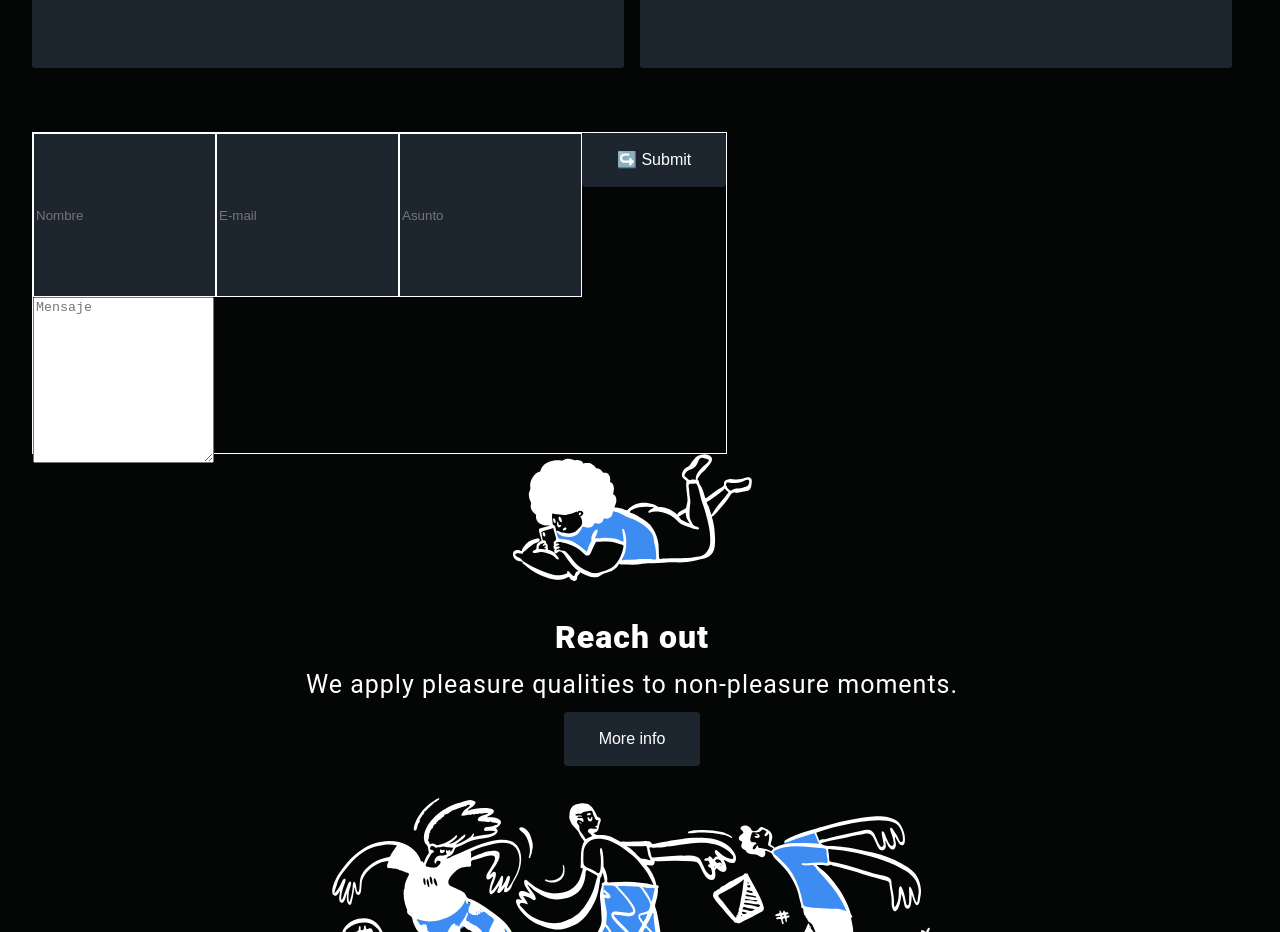
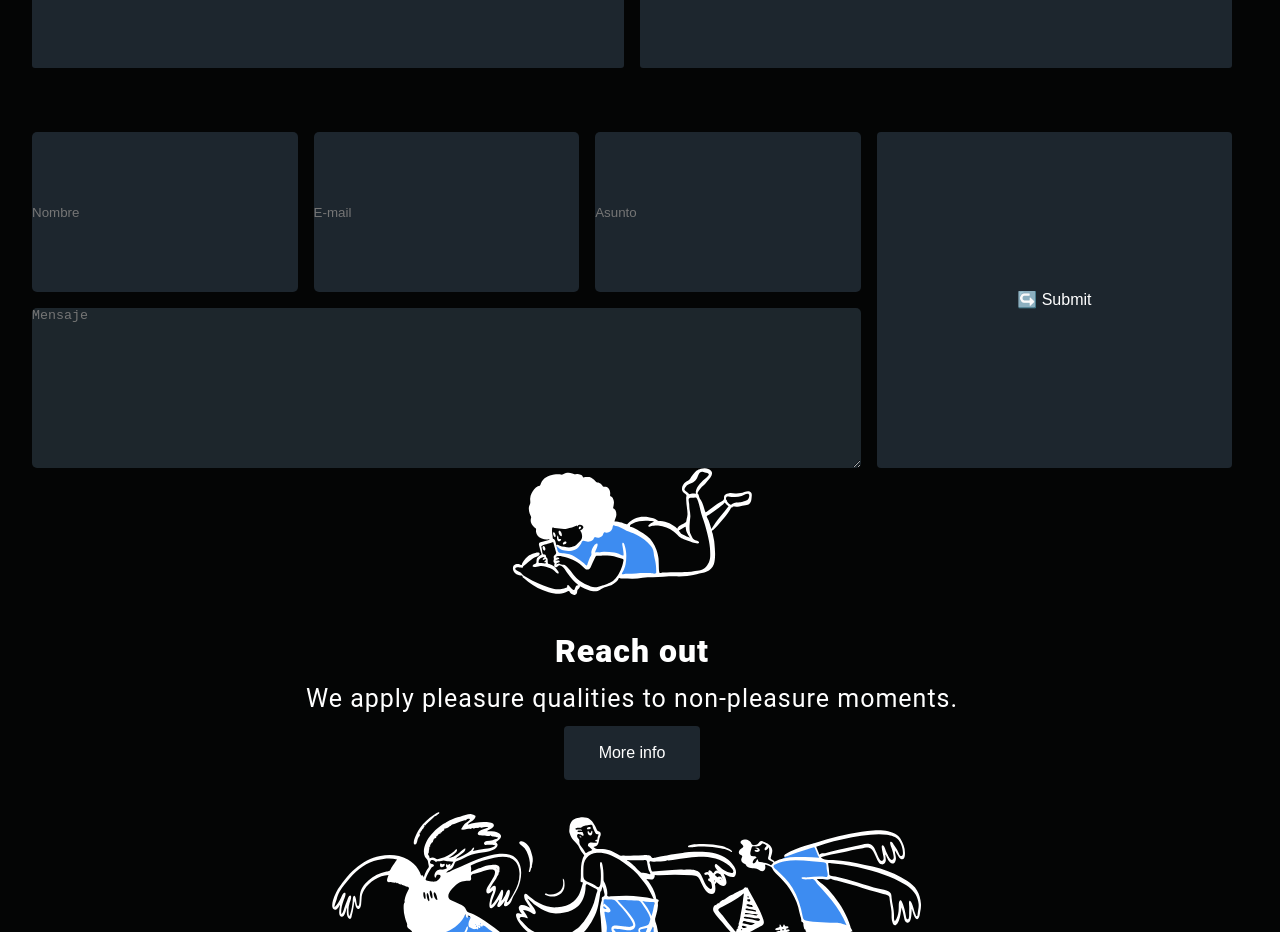
Before and after one commit to germaimo/perro, a React (Create React App) app: page / in a window 1280 px wide. Shown: the part 1460-2392 px from the top of the page. Built offline with nearby package versions, Linux system fonts and the light colour scheme; a web font is replaced by a local one.

Commit message:
form mejorado

```diff
--- a/src/components/Form/Form.js
+++ b/src/components/Form/Form.js
@@ -1,7 +1,7 @@
 import React from 'react'
 import styles from './Form.module.css';
 import { Formik, Form, Field, ErrorMessage } from 'formik';
-//📨
+
 const Formu = () => (
     <div>
       <Formik
@@ -9,11 +9,11 @@ const Formu = () => (
         validate={values => {
           const errors = {};
           if (!values.email) {
-            errors.email = 'Required';
+            errors.email = 'Requerido';
           } else if (
             !/^[A-Z0-9._%+-]+@[A-Z0-9.-]+\.[A-Z]{2,}$/i.test(values.email)
           ) {
-            errors.email = 'Invalid email address';
+            errors.email = 'Mail invalido';
           }
           return errors;
         }}
@@ -28,18 +28,21 @@ const Formu = () => (
           <Form>
             <div className={styles['columna-1']}>
 
-                <div>
+                <div className={styles['inputs-3']}>
                     <Field type="text" name="name" placeholder='Nombre' />
                     <ErrorMessage name="name" component="div" />
 
-                    <Field type="email" name="email" placeholder='E-mail' />
-                    <ErrorMessage name="email" component="div" />
+                    <div>
+                        <Field type="email" name="email" placeholder='E-mail' />
+                        <ErrorMessage name="email" component="div" className={styles['requiered-warning']} />
+                    </div>
 
                     <Field type="text" name="subject" placeholder='Asunto' />
                     <ErrorMessage name="subject" component="div" />
+
                 </div>
 
-                <div>
+                <div className={styles['textarea-div']}>
                     <Field name="message" component="textarea" placeholder='Mensaje'/>
                     <ErrorMessage name="message" component="div" />
                 </div>
@@ -56,46 +59,4 @@ const Formu = () => (
     </div>
   );
 
-
-// const Form = () => {
-//   return (
-//     <div>
-
-//         <form>
-//                 <div className={styles['columna-1']}>
-//                     <div>
-
-//                         <div className={styles['name']}>
-//                             <input id="fromName" name="fromName" placeholder='Nombre' type="text"></input>
-
-//                         </div>
-
-//                         <div className={styles['email']}>
-//                             <input id="fromEmail" name="fromEmail" placeholder='E-mail' type="email"></input>
-
-//                         </div>
-
-//                         <div className={styles['asunto']}>
-//                             <input id="fromAsunto" name="fromAsunto" placeholder='Asunto' type="text"></input>
-
-//                         </div>
-
-//                     </div>
-
-//                     <div className={styles['message']}>
-//                         <textarea id="message" name="message" placeholder='mensaje' ></textarea>
-
-//                     </div>
-//                 </div>
-
-//                 <div className={styles['columna-2']} >
-//                     <p>↪️</p>
-//                     <input id="send" name="send" type="submit"></input>
-
-//                 </div>
-//         </form>
-//     </div>
-//   )
-// }
-
 export default Formu
--- a/src/components/Form/Form.module.css
+++ b/src/components/Form/Form.module.css
@@ -1,20 +1,40 @@
 input[type=text], input[type=email]{
-    border:1px solid white;
-    /* padding: 2em; */
     background-color: #89b5dc30;
     color: white;
     height: 20vh;
+    border: none;
+    border-radius: 5px;
+    width: 100%;
+    padding: 0;
+}
+
+.requiered-warning{
+    position: absolute;
+    font-size: 12px;
+}
+
+.textarea-div{
+    display: flex;
+    margin-top: 0.5em;
 }
 
 textarea{
+    width: 100%;
     height: 20vh;
+
+    /* reset */
+    border-width: 0;
+    border-style: solid;
+    padding: 0;
+    background-color: #1d262c;
+    border-radius: 5px;
 }
 
 form{
-    display: flex;
-    height: 40vh;
-    border:1px solid white;
-    width: fit-content;
+    display: grid;
+    grid-template-columns: 7fr 3fr;
+    width: 100%;
+    grid-gap: 0.5em;
 }
 
 .columna-1{
@@ -25,7 +45,19 @@ form{
     display: block;
 }
 
+.inputs-3{
+    display: grid;
+    grid-template-columns: repeat(3, 1fr);
+    width: 100%;
+    grid-gap: 0.5em;
+}
+
 .columna-1, .columna-2, .name, .email, .asunto, .message{
     display: inline-block;
-    width: fit-content;
+    width: 100%;
 }
+
+.columna-2 button{
+    width: 100%;
+    height: 100%;
+}
```
